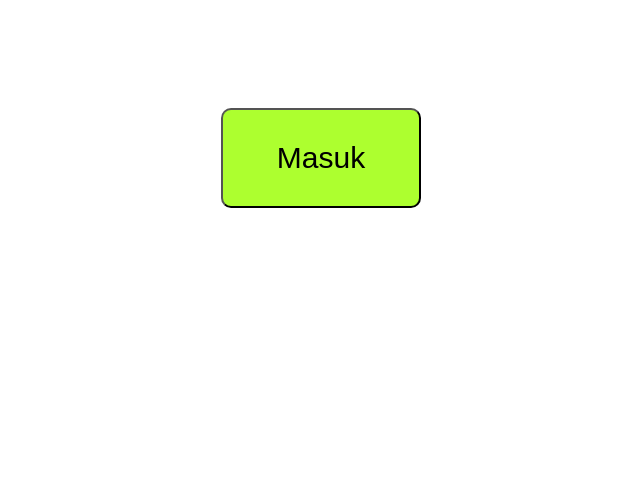
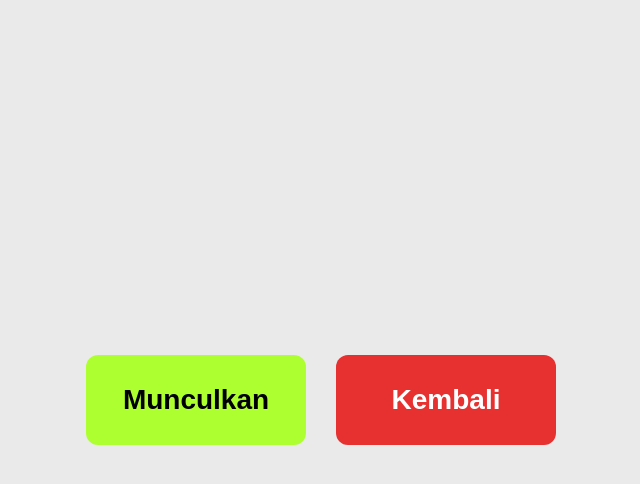
Before and after one commit to fedrimarcello-commits/535250052_Tugas2_PraktikumFrontEnd, a plain HTML site: page index.html in a window 1280 px wide. Shown: the whole page, without its empty margins (319-959 px from the left). Drawn offline with Linux system fonts and the light colour scheme.

Commit message:
Memperbaiki kode jadi lebih rapi

```diff
--- a/script.js
+++ b/script.js
@@ -1,36 +1,36 @@
 const areatombol = document.getElementById('Tombol');
 const tombolnya = document.createElement('button');
+const tombolnya2 = document.createElement('button');
 const breaks = document.createElement('br');
 const NIM = "535250052";
 const Nama = "Fedri Marcello"
 
-//Tombol awal
+//Membuat tombol untuk munculin
 tombolnya.id = "tombols";
-tombolnya.textContent = "Masuk";
+tombolnya.textContent = "Munculkan";
 areatombol.appendChild(tombolnya);
 
+//Membuat tombol hapus
+tombolnya2.id = 'tombolss';
+tombolnya2.textContent = 'Kembali';
+areatombol.appendChild(tombolnya2);
+
+//Membuat div jadi dinamis
+const divBaru = document.createElement('div');
+divBaru.id = 'Profil';
+
 tombolnya.addEventListener('click', () => {
-    areatombol.removeChild(tombolnya); // hapus tombol Mulai
-    //Membuat Div di HTML secara Dinamis
-    const divBaru = document.createElement('div');
-    divBaru.id = 'Profil';
-    document.body.appendChild(divBaru);
+    document.body.insertBefore(divBaru, areatombol);
+    divBaru.innerHTML ="";
     let teks = document.createTextNode("NIM: " + NIM);
     let teks2 = document.createTextNode("Nama: " + Nama);
     //untuk munculin NIM dan Nama
     divBaru.appendChild(teks);
     divBaru.appendChild(breaks);
     divBaru.appendChild(teks2);
-    //Membuat tombol hapus
-    const tombolnya2 = document.createElement('button');
-    tombolnya2.id = 'tombolss';
-    tombolnya2.textContent = 'Kembali';
-    divBaru.appendChild(tombolnya2);
+});
 
-    // untuk bagian tombol hapus
-    tombolnya2.addEventListener('click', () => {
+tombolnya2.addEventListener('click', () => {
+    divBaru.innerHTML = ""
     document.body.removeChild(divBaru);
-    areatombol.appendChild(tombolnya);
-
-    });
 });
--- a/style.css
+++ b/style.css
@@ -1,48 +1,46 @@
-body{
+body {
     font-family: Arial, sans-serif;
-}
-#Tombol{
+    min-height: 100vh;
     display: flex;
+    flex-direction: column;
+    justify-content: center;
     align-items: center;
-    justify-content: center;
-    height: 300px;
-
-}
-#tombols{
-    background-color: greenyellow;
-    width: 200px;
-    height: 100px;
-    font-size: 30px;
-    border-radius: 10px;
-    cursor: pointer;
-    padding : 10px, 20px;
+    margin: 0;
+    background-color: #eaeaea;
+    gap: 30px;
 }
 
+#Profil {
+    padding: 40px;
+    width: 600px;
+    text-align: center;
+    font-size: 40px;
+    line-height: 1.6;
+    border-radius: 16px;
+    background-color: #f9f9f9;
+}
 
-#Profil {
-    position: absolute;
-    margin-top: 20px;
-    padding: 15px;
-    width: 300px;
-    text-align: center;
-    font-size: 18px;
-    border-radius: 8px;
-    background-color: #f9f9f9;
-    top: 0px;
-    left: 50%;
-     transform: translateX(-50%);
-    align-items: center;
+#Tombol {
+    display: flex;
+    justify-content: center;
+    gap: 30px;
+}
+
+#tombols, #tombolss {
+    width: 220px;
+    height: 90px;
+    font-size: 28px;
+    font-weight: bold;
+    border-radius: 12px;
+    cursor: pointer;
+    border: none;
+}
+
+#tombols {
+    background-color: greenyellow;
 }
 
 #tombolss {
-    margin-top: 15px;
     background-color: rgb(231, 49, 49);
-    width: 150px;
-    height: 60px;
-    font-size: 20px;
-    border-radius: 10px;
-    cursor: pointer;
-    padding: 10px 20px;
     color: white;
-    border: none;
 }
```
